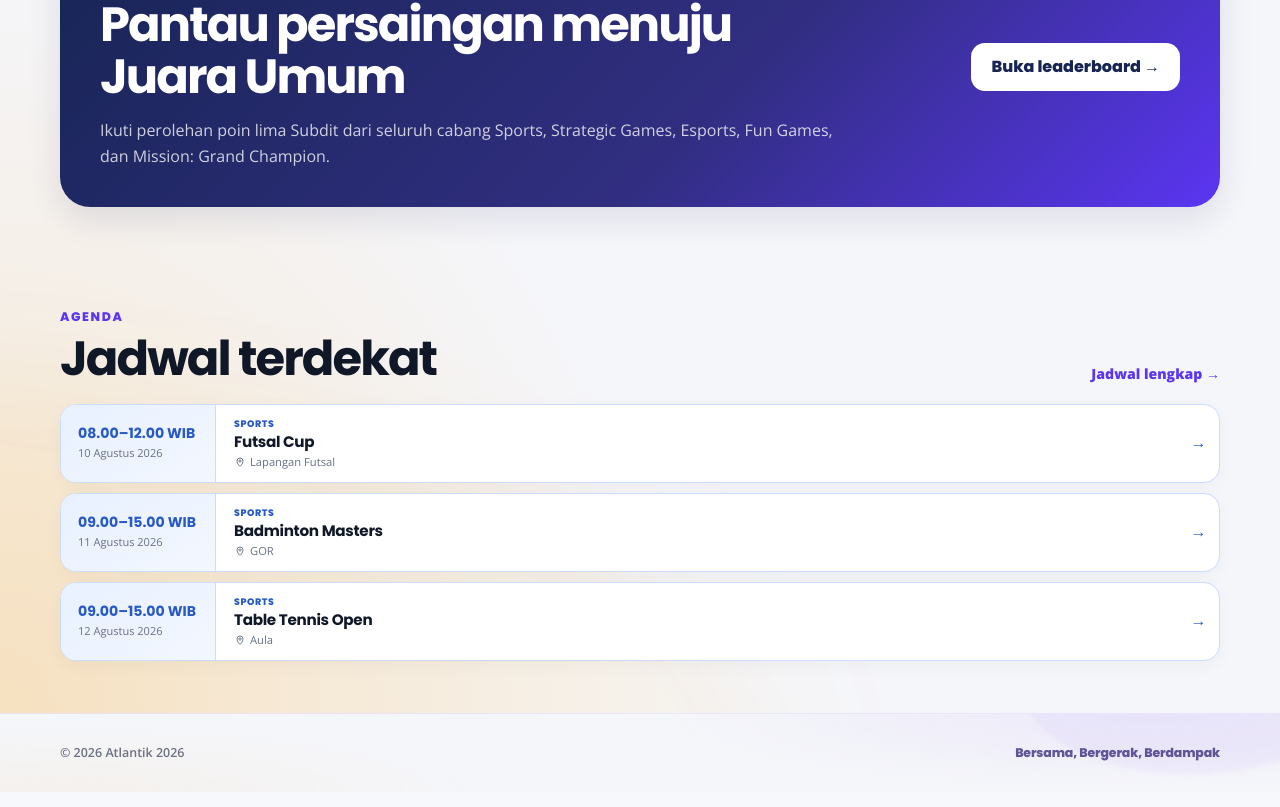
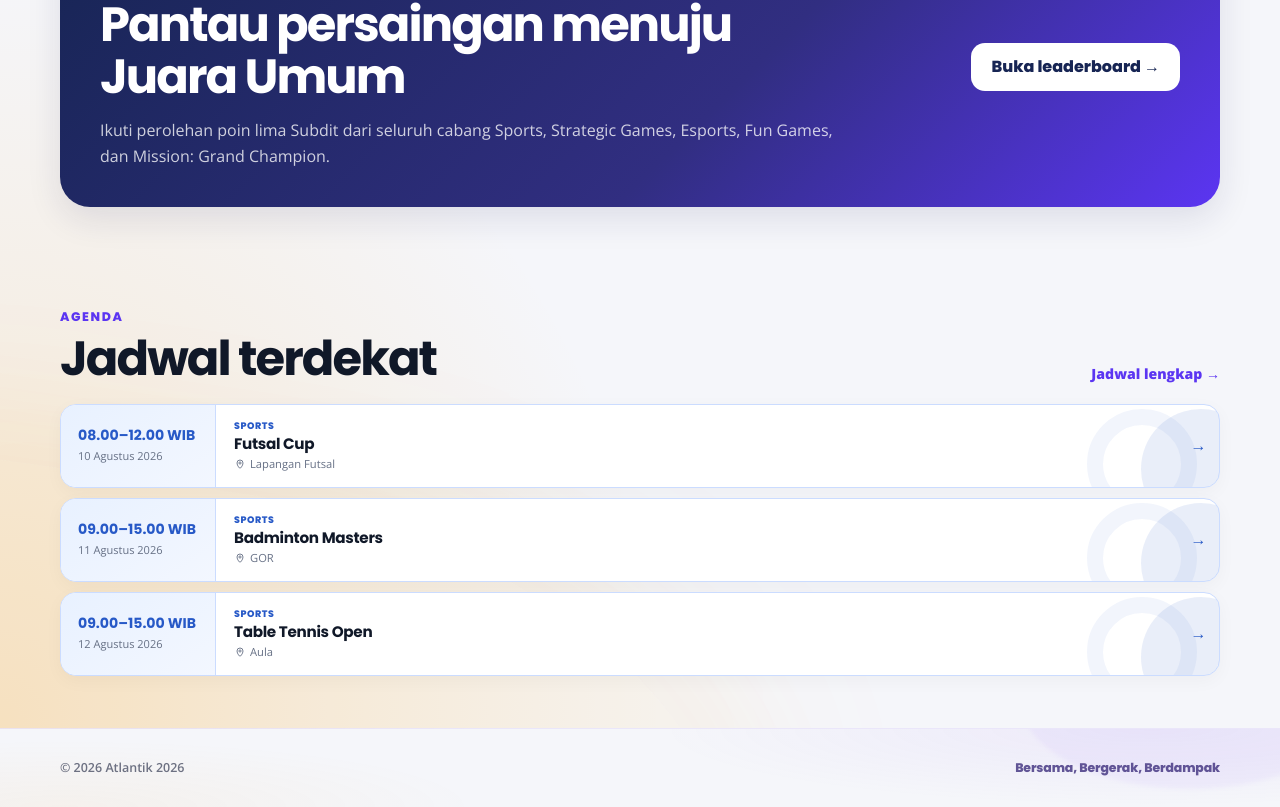
Before and after one commit to ruswanhidayat/portal-atlantik, a Next.js app: page / in a window 1280 px wide. Shown: the part 1876-2683 px from the top of the page. Built offline with nearby package versions, Linux system fonts and the light colour scheme.

Commit message:
Update home schedule card styles and dimensions
Increased the minimum height of the home schedule card and added decorative pseudo-elements for enhanced styling.

```diff
--- a/app/globals.css
+++ b/app/globals.css
@@ -3263,7 +3263,7 @@ body {
 }
 
 .home-page .home-schedule-card {
-  min-height: 78px;
+  min-height: 84px;
 
   grid-template-columns:
     155px
@@ -3274,6 +3274,58 @@ body {
 
   box-shadow:
     0 5px 18px rgba(16, 24, 40, 0.035);
+}
+
+.home-page .home-schedule-card::before {
+  content: "";
+
+  position: absolute;
+
+  right: -42px;
+  bottom: -42px;
+
+  width: 120px;
+  height: 120px;
+
+  border-radius: 50%;
+
+  background:
+    color-mix(
+      in srgb,
+      var(--home-schedule-accent) 10%,
+      transparent
+    );
+
+  pointer-events: none;
+}
+
+.home-page .home-schedule-card::after {
+  content: "";
+
+  position: absolute;
+
+  right: 22px;
+  bottom: -32px;
+
+  width: 78px;
+  height: 78px;
+
+  border-radius: 50%;
+
+  border:
+    16px solid
+    color-mix(
+      in srgb,
+      var(--home-schedule-accent) 6%,
+      transparent
+    );
+
+  pointer-events: none;
+}
+
+.home-page .home-schedule-card > * {
+  position: relative;
+  z-index: 1;
 }
 
 .home-page .home-schedule-card:hover {
```
